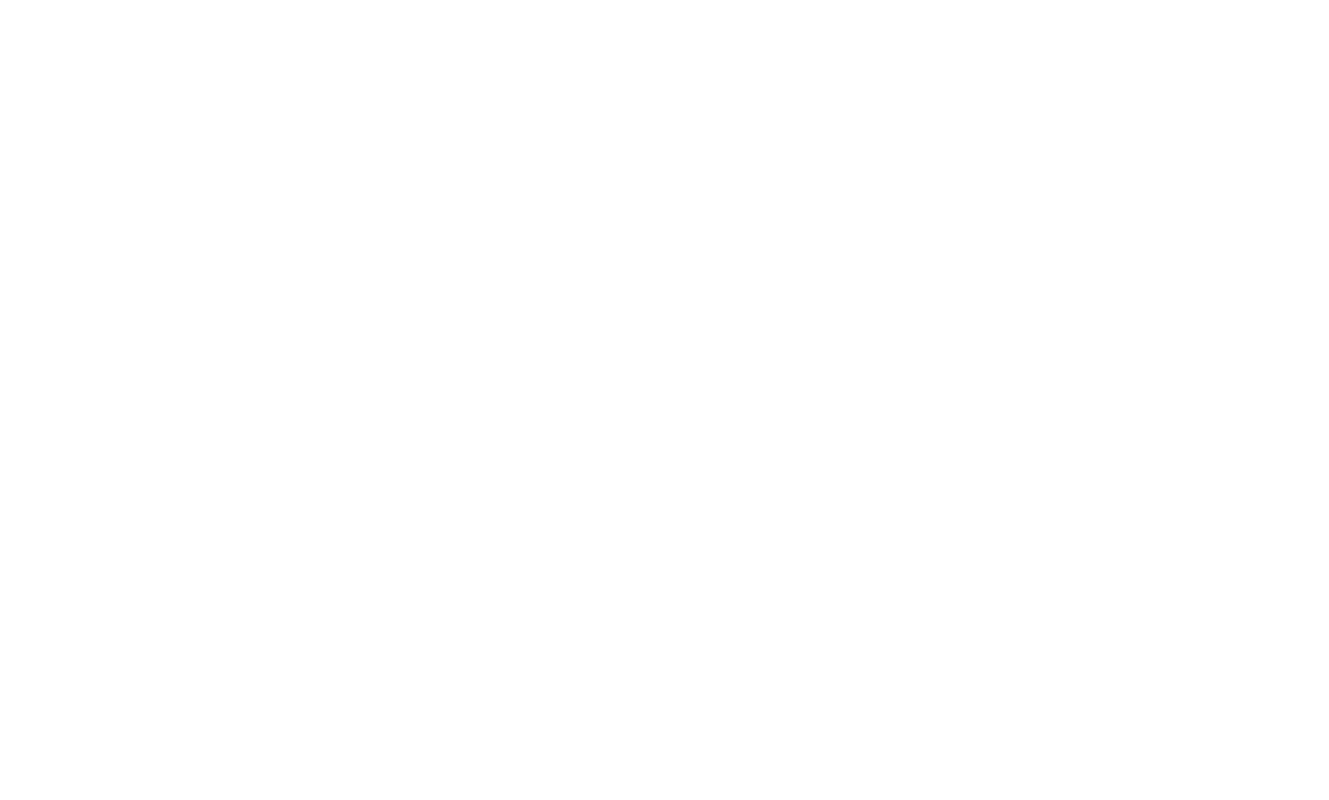
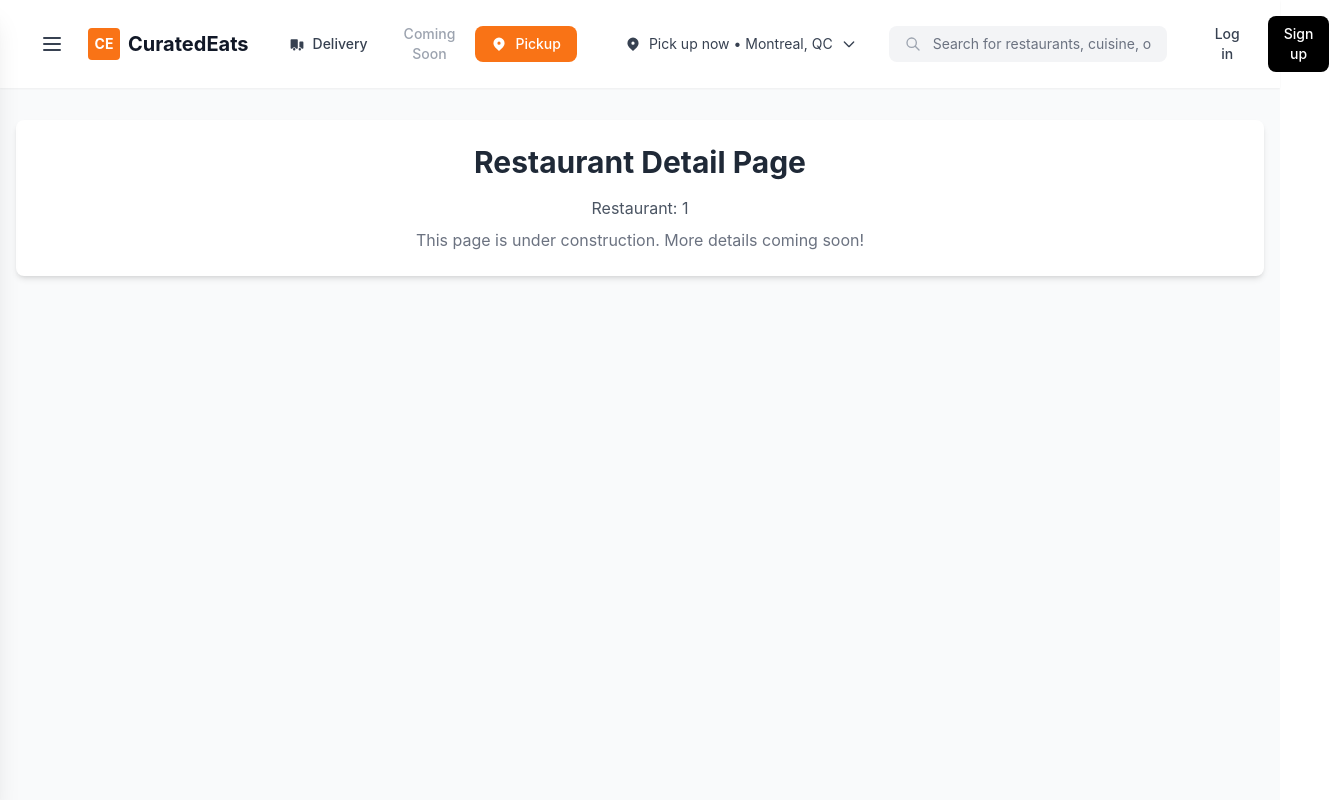
Before and after one commit to Nipunme7/Curated_Bites, a React (Create React App) app in the folder frontend/: page /store/1 in a window 1280 px wide. Before the commit this address had no page. Shown: the whole page, 1329 px wide, since content can reach past the window. Built offline with nearby package versions, Linux system fonts and the light colour scheme.

Commit message:
feat: add restaurant detail page with routing and header integration

```diff
--- a/frontend/src/App.js
+++ b/frontend/src/App.js
@@ -2,6 +2,7 @@
 import { BrowserRouter as Router, Routes, Route } from 'react-router-dom';
 import LandingPage from './pages/LandingPage';
 import MainPage from './pages/MainPage';
+import RestaurantDetailPage from './pages/RestaurantDetailPage';
 import './App.css';
 
 function App() {
@@ -11,6 +12,7 @@
         <Routes>
           <Route path="/" element={<LandingPage />} />
           <Route path="/bites" element={<MainPage />} />
+          <Route path="/store/:restaurantName" element={<RestaurantDetailPage />} />
         </Routes>
       </div>
     </Router>
--- a/frontend/src/components/common/RestaurantCard.jsx
+++ b/frontend/src/components/common/RestaurantCard.jsx
@@ -1,15 +1,26 @@
 import React, { useState } from 'react';
+import { useNavigate } from 'react-router-dom';
 
 const RestaurantCard = ({ restaurant }) => {
     const [isFavorite, setIsFavorite] = useState(restaurant.isFavorite || false);
+    const navigate = useNavigate();
 
     const handleFavoriteToggle = (e) => {
         e.stopPropagation();
         setIsFavorite(!isFavorite);
     };
 
+    const handleCardClick = () => {
+        // Convert restaurant name to URL-friendly format
+        const urlName = restaurant.name.toLowerCase().replace(/[^a-z0-9]+/g, '-');
+        navigate(`/store/${urlName}`);
+    };
+
     return (
-        <div className="bg-gradient-to-br from-white to-gray-50 rounded-xl shadow-sm hover:shadow-lg transition-all duration-200 cursor-pointer overflow-hidden border border-gray-100">
+        <div
+            className="bg-gradient-to-br from-white to-gray-50 rounded-xl shadow-sm hover:shadow-lg transition-all duration-200 cursor-pointer overflow-hidden border border-gray-100"
+            onClick={handleCardClick}
+        >
             {/* Image Container */}
             <div className="relative">
                 <img
--- /dev/null
+++ b/frontend/src/pages/RestaurantDetailPage.jsx
@@ -0,0 +1,28 @@
+import React from 'react';
+import { useParams } from 'react-router-dom';
+import Header from '../components/common/Header';
+
+const RestaurantDetailPage = () => {
+    const { restaurantName } = useParams();
+
+    return (
+        <div className="min-h-screen bg-gray-50">
+            <Header />
+            <div className="container mx-auto px-4 py-8">
+                <div className="bg-white rounded-lg shadow-md p-6">
+                    <h1 className="text-3xl font-bold text-gray-800 mb-4">
+                        Restaurant Detail Page
+                    </h1>
+                    <p className="text-gray-600">
+                        Restaurant: {restaurantName}
+                    </p>
+                    <p className="text-gray-500 mt-2">
+                        This page is under construction. More details coming soon!
+                    </p>
+                </div>
+            </div>
+        </div>
+    );
+};
+
+export default RestaurantDetailPage;
```
